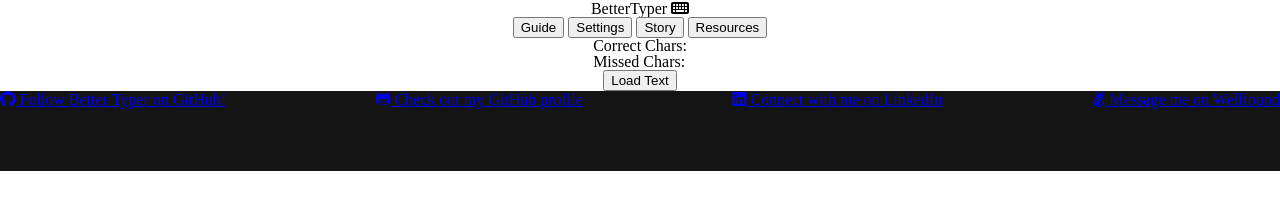
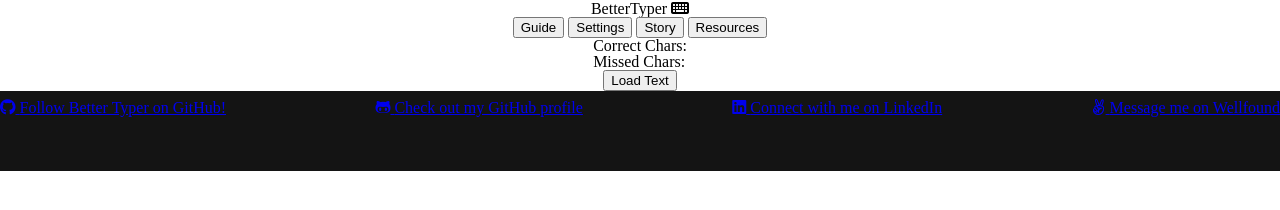
Before and after one commit to rhaubenstock/betterTyper, a website with bundled scripts: page index.html in a window 1280 px wide. Built offline with nearby package versions, Linux system fonts and the light colour scheme.

Commit message:
Add additional styling to footer li's

```diff
--- a/static/styling.css
+++ b/static/styling.css
@@ -13,6 +13,7 @@
   padding-bottom: 20px;
 }
 
+/* footer start*/
 footer {
   display: flex;
   flex-direction: column;
@@ -35,8 +36,11 @@
   flex-direction: column;
   align-items: center;
   justify-content: center;
+
+  height: 33px;
+  border-radius: 5px;
 }
-
+/* footer end*/
 
 nav {
   flex-direction: row;
```
